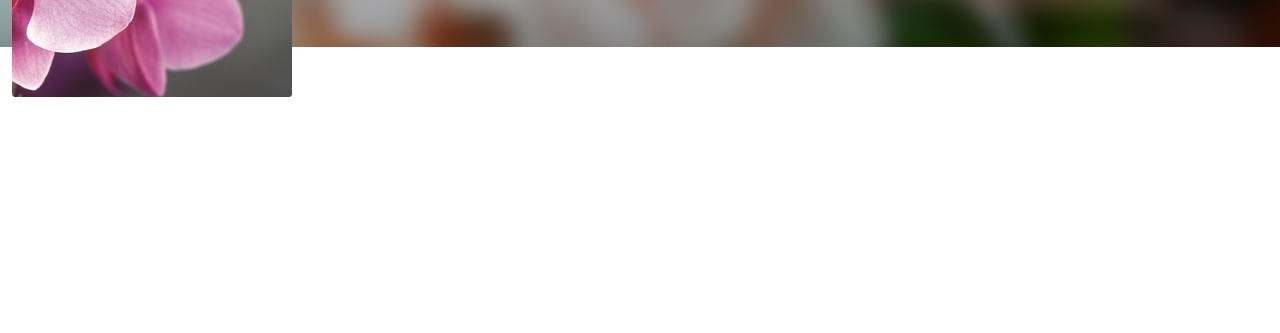
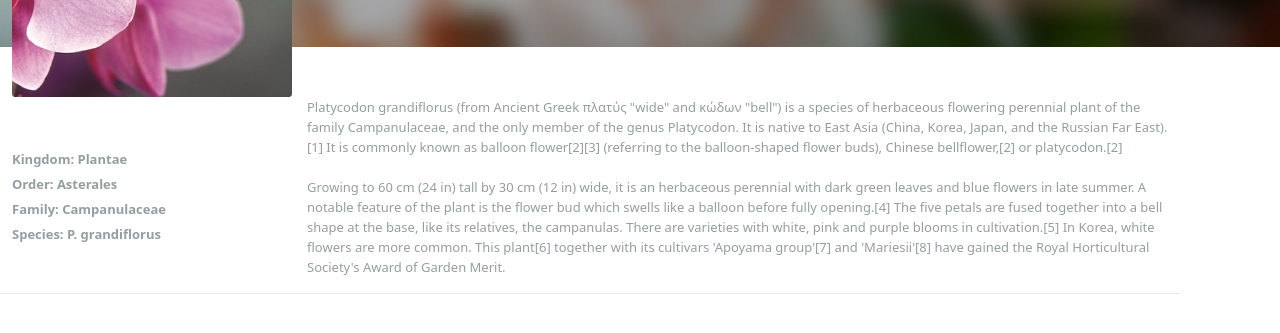
Before and after one commit to mgolob94/flowrspot_v1, a website: page src/index.html in a window 1280 px wide. Shown: the part 383-716 px from the top of the page. Drawn offline with nearby package versions, Linux system fonts and the light colour scheme.

Commit message:
flower description

```diff
--- a/src/index.html
+++ b/src/index.html
@@ -44,6 +44,7 @@
            </div>
        </div>
    </header>
+
    <section class="flower-hero" style="background: url('../src/images/pl-hero.jpg') no-repeat">
         <div class="container-fluid">
             <div class="row">
@@ -70,5 +71,32 @@
             </div>
         </div>
    </section>
+
+   <section class="flower-description">
+        <div class="container-fluid">
+            <div class="row">
+                <div class="col-md-3">
+                    <div class="flower-description__left">
+                        <strong>Kingdom: Plantae</strong><br>
+                        <strong>Order: Asterales</strong><br>
+                        <strong>Family: Campanulaceae</strong><br>
+                        <strong>Species: P. grandiflorus</strong><br>
+                    </div>
+                </div>
+                <div class="col-md-9">
+                    <div class="flower-description__right">
+                        <p>
+                            Platycodon grandiflorus (from Ancient Greek πλατύς "wide" and κώδων "bell") is a species of herbaceous flowering perennial plant of the family Campanulaceae, and the only member of the genus Platycodon.
+                            It is native to East Asia (China, Korea, Japan, and the Russian Far East).[1] It is commonly known as balloon flower[2][3] (referring to the balloon-shaped flower buds), Chinese bellflower,[2] or platycodon.[2]
+                            <br><br>
+                            Growing to 60 cm (24 in) tall by 30 cm (12 in) wide, it is an herbaceous perennial with dark green leaves and blue flowers in late summer. A notable feature of the plant is the flower bud which swells like a balloon before fully opening.[4] The five petals are fused together into a bell shape at the base, like its relatives, the campanulas. There are varieties with white, pink and purple blooms in cultivation.[5] In Korea, white flowers are more common.
+                            This plant[6] together with its cultivars 'Apoyama group'[7] and 'Mariesii'[8] have gained the Royal Horticultural Society's Award of Garden Merit.
+                        </p>
+                    </div>
+                </div>
+            </div>
+        </div>
+   </section>
+
 </body>
 </html>
--- /dev/null
+++ b/src/sass/_global.scss
@@ -0,0 +1,9 @@
+p {
+    color: $grey;
+    font-size: 13px;
+    font-style: normal;
+    font-weight: 400;
+    line-height: 20px;
+    letter-spacing: 0px;
+    text-align: justified;
+}
--- /dev/null
+++ b/src/sass/components/_description.scss
@@ -0,0 +1,22 @@
+.flower-description {
+    margin-right: 100px;
+
+    .row {
+        border-bottom: 1px solid #E8E9ED;
+    }
+
+    &__left {
+        margin-top: 100px;
+        color: $grey;
+        font-size: 13px;
+        font-style: normal;
+        font-weight: 700;
+        line-height: 25px;
+        letter-spacing: 0px;
+        text-align: justified;
+    }
+
+    &__right {
+        margin-top: 50px;
+    }
+}
--- a/src/sass/main.scss
+++ b/src/sass/main.scss
@@ -1,3 +1,5 @@
 @import "variables";
+@import "global";
 @import "./components/nav";
-@import "./components/hero"
+@import "./components/hero";
+@import "./components/description";
```
Also changed, not shown: src/css/main.css, src/sass/_variables.scss (renamed from src/sass/variables.scss).
